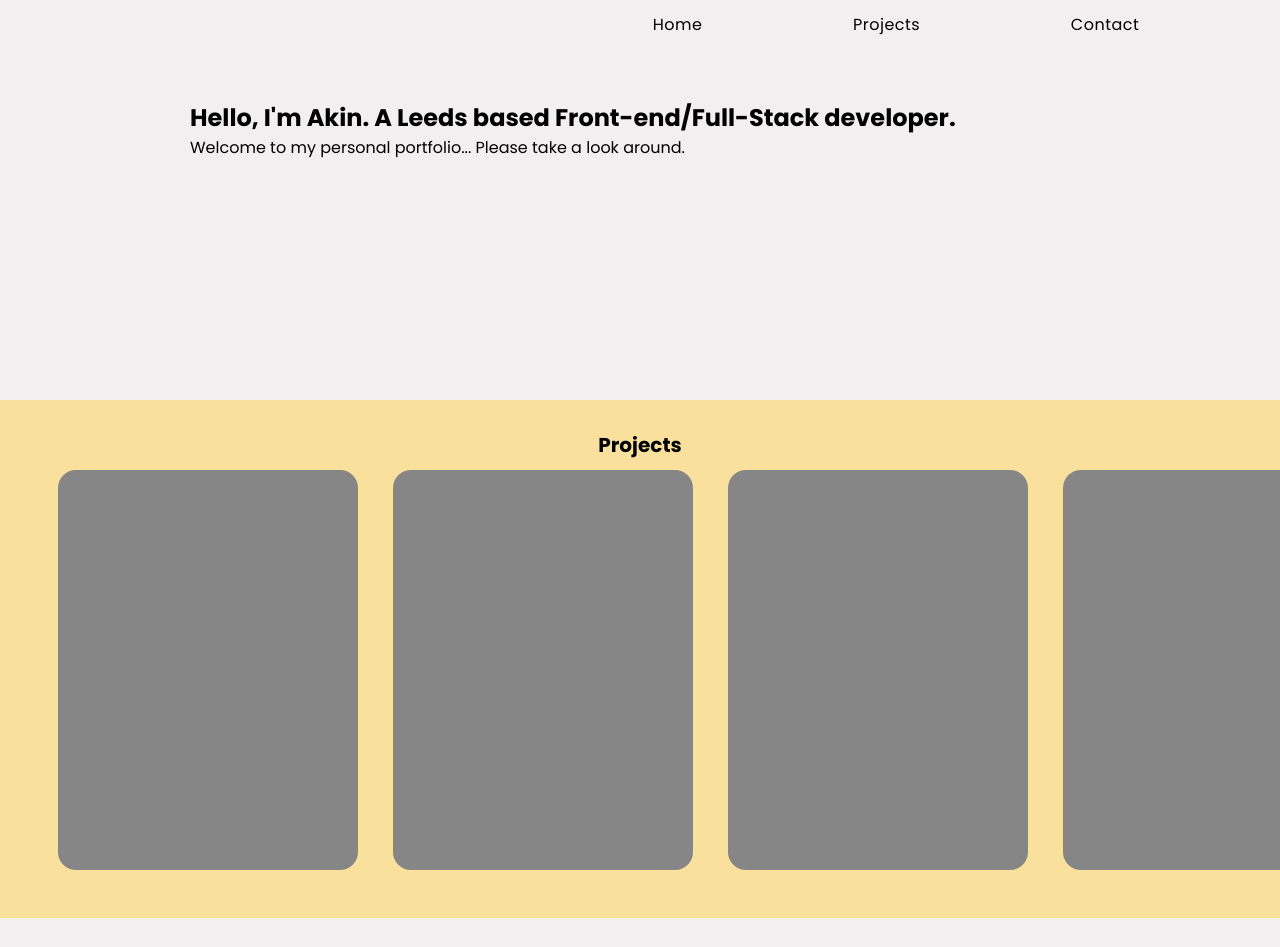
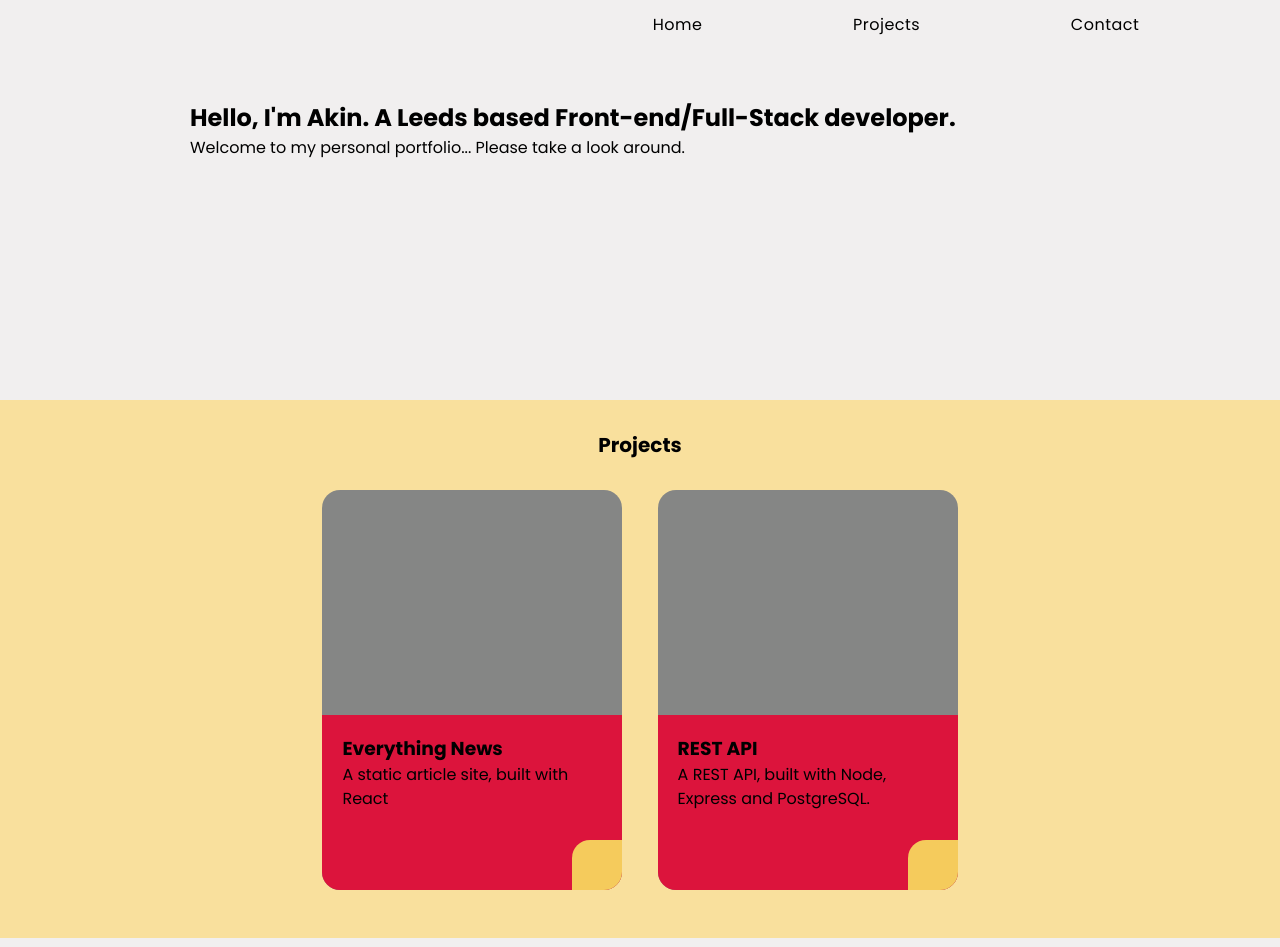
Before and after one commit to akin-fagbohun/react-personal-portfolio, a React (Create React App) app: page / in a window 1280 px wide. Shown: the top 947 px of the page. Built offline with nearby package versions, Linux system fonts and the light colour scheme.

Commit message:
improving card design

```diff
--- a/src/App.css
+++ b/src/App.css
@@ -25,11 +25,13 @@ h2,
 h3,
 h4,
 p,
+ul,
 figure,
 blockquote,
 dl,
 dd {
   margin: 0;
+  padding: 0;
 }
 
 /* Remove list styles on ul, ol elements with a list role, which suggests default styling will be removed */
@@ -160,7 +162,7 @@ select {
 .section-heading {
   text-align: center;
   padding-top: 30px;
-  padding-bottom: 10px;
+  padding-bottom: 30px;
   font-size: 1.25rem;
 }
 
@@ -173,9 +175,11 @@ select {
   overflow-x: auto;
   margin-top: 0;
   margin-bottom: 0;
+  justify-content: center; /*remove when adding more projects */
 }
 
 .project-card {
+  display: flex;
   background-color: var(--mid-grey);
   width: 300px;
   height: 400px;
@@ -186,3 +190,35 @@ select {
   flex: 0 0 auto;
   list-style: none;
 }
+
+.card-content {
+  display: flex;
+  flex-direction: column;
+  width: 300px;
+  height: 175px;
+  background-color: crimson;
+  align-self: flex-end;
+  border-bottom-right-radius: 18px;
+  border-bottom-left-radius: 18px;
+}
+
+.card-content > h3 {
+  margin-top: 20px;
+  margin-left: 20px;
+  margin-right: 20px;
+}
+
+.card-content > p {
+  margin-left: 20px;
+  margin-right: 20px;
+}
+
+.card-cta {
+  background-color: var(--mustard);
+  height: 50px;
+  width: 50px;
+  margin-top: auto;
+  margin-left: auto;
+  border-bottom-right-radius: 18px;
+  border-top-left-radius: 18px;
+}
--- a/src/components/Home.jsx
+++ b/src/components/Home.jsx
@@ -10,11 +10,20 @@ export const Home = () => {
       <section className="project-wrapper">
         <h3 className="section-heading">Projects</h3>
         <ul className="project-carousel">
-          <li className="project-card">{/*<img src="" alt="">*/}</li>
-          <li className="project-card">{/*<img src="" alt="">*/}</li>
-          <li className="project-card">{/*<img src="" alt="">*/}</li>
-          <li className="project-card">{/*<img src="" alt="">*/}</li>
-          <li className="project-card">{/*<img src="" alt="">*/}</li>
+          <li className="project-card">
+            <div className="card-content">
+              <h3>Everything News</h3>
+              <p>A static article site, built with React</p>
+              <div className="card-cta"></div>
+            </div>
+          </li>
+          <li className="project-card">
+            <div className="card-content">
+              <h3>REST API</h3>
+              <p>A REST API, built with Node, Express and PostgreSQL.</p>
+              <div className="card-cta"></div>
+            </div>
+          </li>
         </ul>
       </section>
     </main>
```
